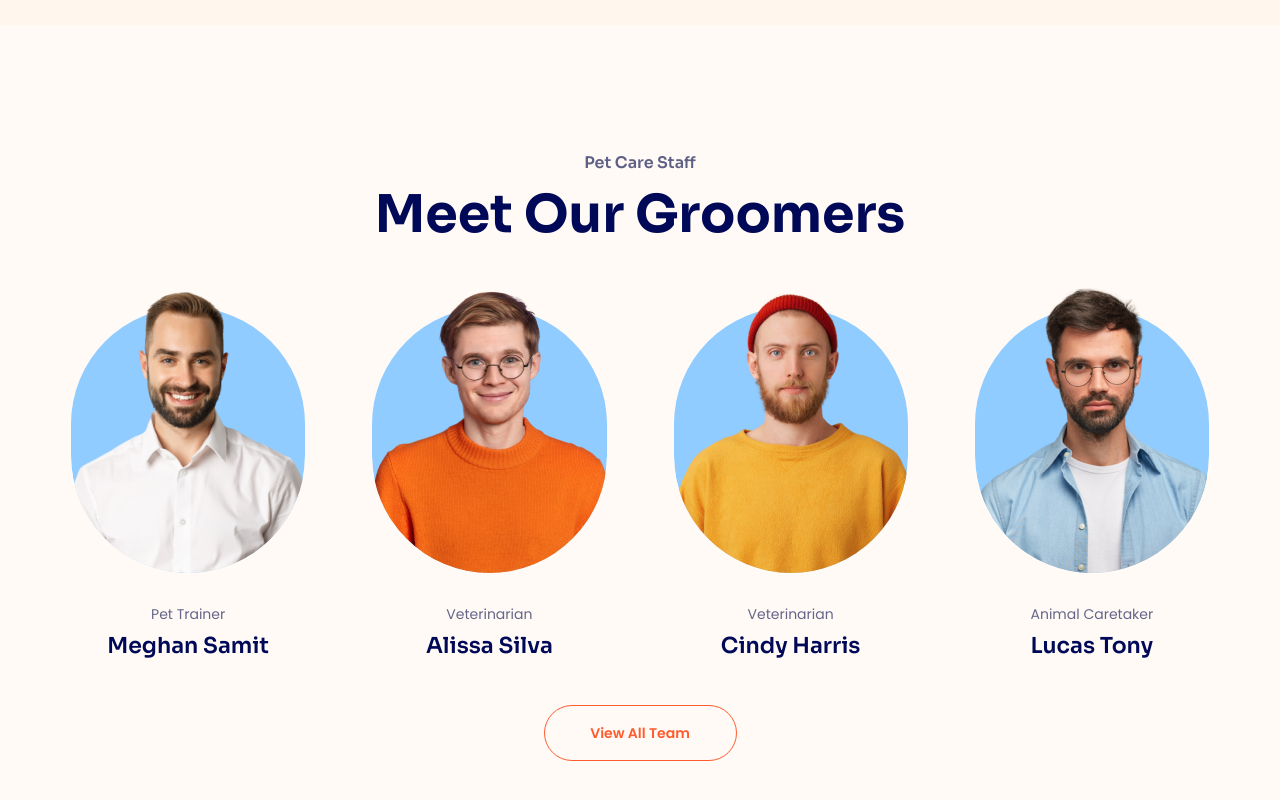
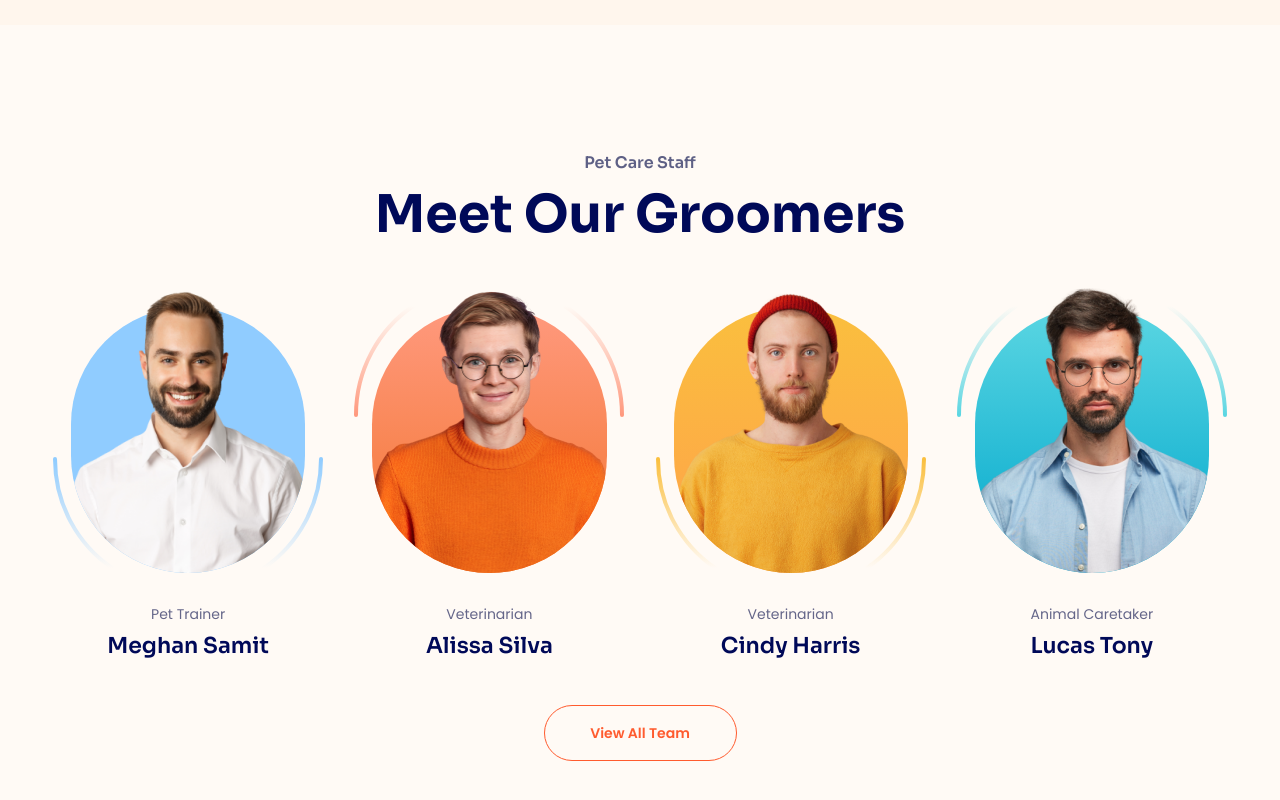
Before and after one commit to ronbanh549/htmlcss-project-04, a plain HTML site: page index.html in a window 1280 px wide. Shown: the part 3295-4095 px from the top of the page. Drawn offline with Linux system fonts and the light colour scheme; files whose address does not match are found by name.

Commit message:
Lam phan staff #2

```diff
--- a/assets/css/styles.css
+++ b/assets/css/styles.css
@@ -705,12 +705,12 @@ a {
     position: relative;
     z-index: 1;
     display: block;
+    border-radius: 129.5px;
 }
 
 .staff__img-wrap {
     margin: 0 16px;
     border-radius: 129.5px;
-    overflow: hidden;
     position: relative;
 }
 
@@ -724,6 +724,44 @@ a {
     bottom: 0;
     left: 0;
 }
+.staff__img-wrap::after {
+    content: url(../img/staff-decor-01.svg);
+    position: absolute;
+    left: 50%;
+    transform: translateX(-50%);
+    bottom: 0;
+}
+
+.staff-item:nth-child(1) .staff__img-wrap::after {
+    content: url(../img/staff-decor-01.svg);
+}
+
+.staff-item:nth-child(2) .staff__img-wrap::before {
+    background: linear-gradient(180deg, #ff997e 0%, #f3752e 100%);
+}
+.staff-item:nth-child(2) .staff__img-wrap::after {
+    content: url(../img/staff-decor-02.svg);
+}
+
+.staff-item:nth-child(3) .staff__img-wrap::before {
+    background: linear-gradient(180deg, #fabf3e 0%, #ffa14a 100%);
+}
+.staff-item:nth-child(3) .staff__img-wrap::after {
+    content: url(../img/staff-decor-03.svg);
+}
+
+.staff-item:nth-child(4) .staff__img-wrap::before {
+    background: linear-gradient(180deg, #5bd6e2 0%, #00a7cc 100%);
+}
+.staff-item:nth-child(4) .staff__img-wrap::after {
+    content: url(../img/staff-decor-04.svg);
+}
+
+.staff-item:nth-child(even) .staff__img-wrap::after {
+    bottom: auto;
+    top: 16px;
+}
+
 .staff-item__title {
     margin-top: 34px;
     color: #656689;
```
Also changed, not shown: assets/img/staff-decor-01.svg (added), assets/img/staff-decor-02.svg (added), assets/img/staff-decor-03.svg (added), assets/img/staff-decor-04.svg (added).
